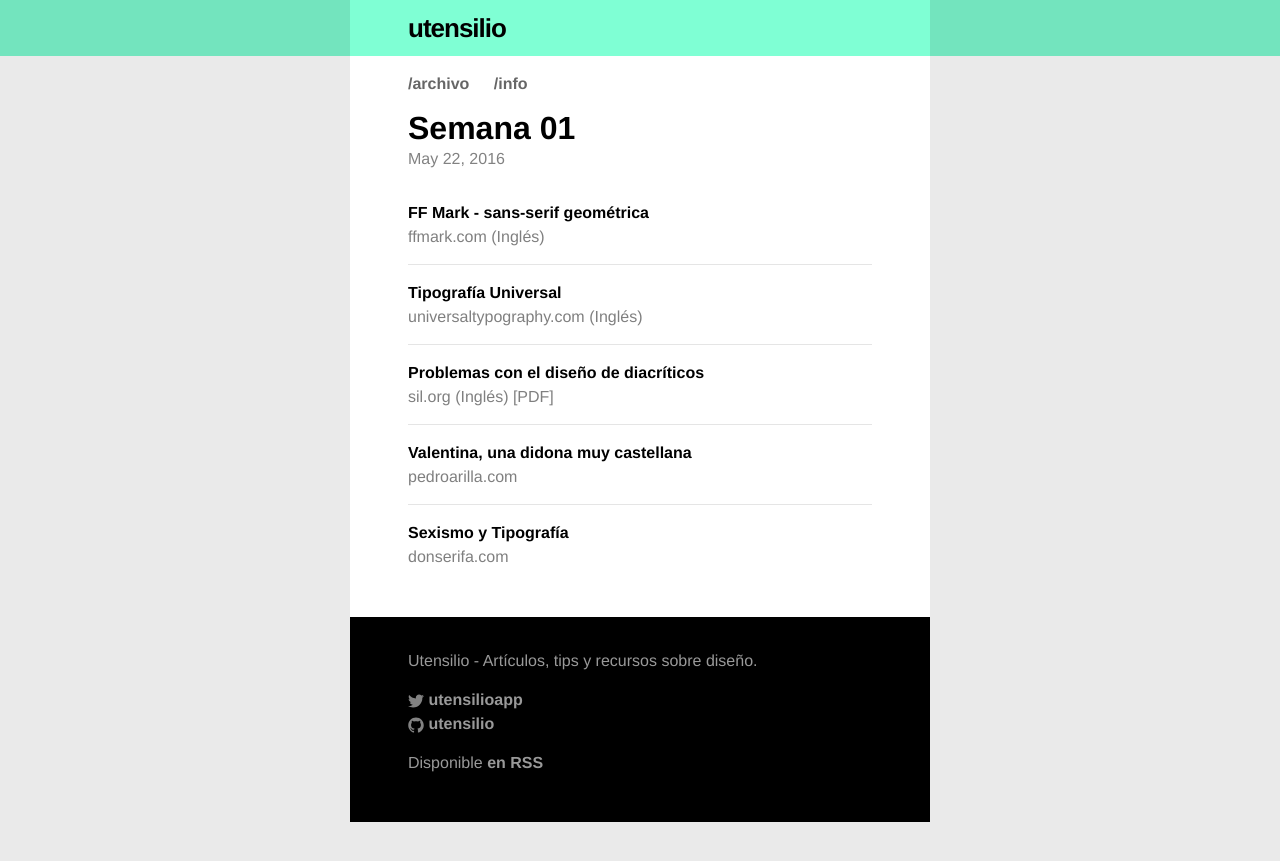
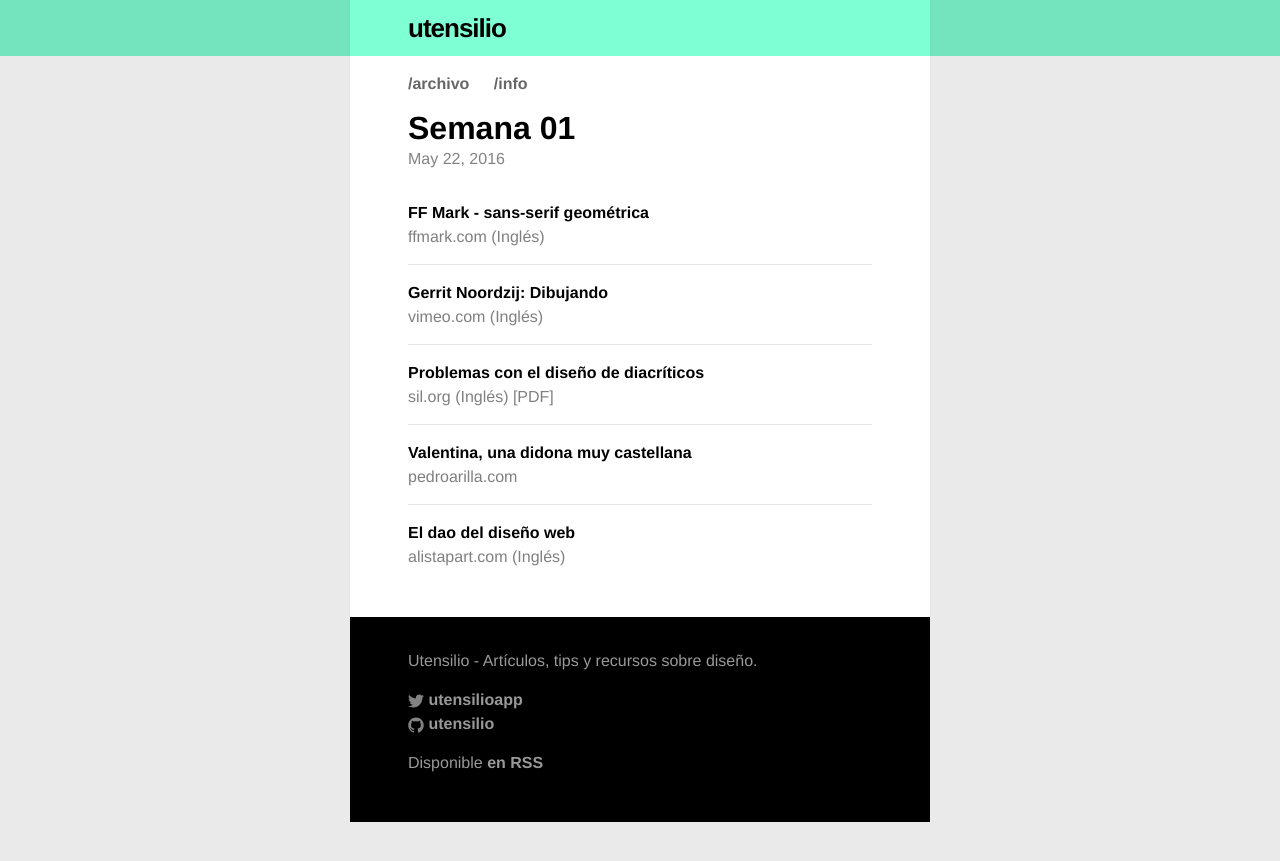
Before and after one commit to utensilio/utensilio, a Jekyll site: the page built from _posts/2016-05-22-semana-01.markdown, in a window 1280 px wide. Shown: the top 861 px of the page. Built offline with Jekyll 4.4.1, drawn with Linux system fonts in a browser that asks for light colours.

Commit message:
fixing copy issues

```diff
--- a/_posts/2016-05-22-semana-01.markdown
+++ b/_posts/2016-05-22-semana-01.markdown
@@ -9,8 +9,8 @@ categories: jekyll update
 
 ---
 
-## [Tipografía Universal](http://universaltypography.com/)
-[**_universaltypography.com (Inglés)_**](http://universaltypography.com/)
+## [Gerrit Noordzij: Dibujando](https://vimeo.com/10521941)
+[**_vimeo.com (Inglés)_**](https://vimeo.com/user952774)
 
 ---
 
@@ -24,5 +24,5 @@ categories: jekyll update
 
 ---
 
-## [Sexismo y Tipografía](http://donserifa.com/articulos/sexismo-y-tipografia/)
-[**_donserifa.com_**](http://donserifa.com)
+## [El dao del diseño web](http://alistapart.com/article/dao)
+[**_alistapart.com (Inglés)_**](http://alistapart.com)
--- a/_posts/2016-05-29-semana-02.markdown
+++ b/_posts/2016-05-29-semana-02.markdown
@@ -14,8 +14,8 @@ categories: jekyll update
 
 ---
 
-## [Problemas con el diseño de diacríticos](http://www.sil.org/system/files/reapdata/36/41/09/36410919828090258842878122215150933012/GaultneyThesis_42771.pdf)
-[**_sil.org  (Inglés) [PDF]_**](http://www.sil.org)
+## [Mallory: a transatlantic sans](https://frerejones.com/families/mallory)
+[**_frerejones.com  (Inglés)_**](https://frerejones.com)
 
 ---
 
```
Also changed, not shown: _includes/footer.html (+8 -0 lines), about.md (+2 -4 lines), images/favicon.png.
